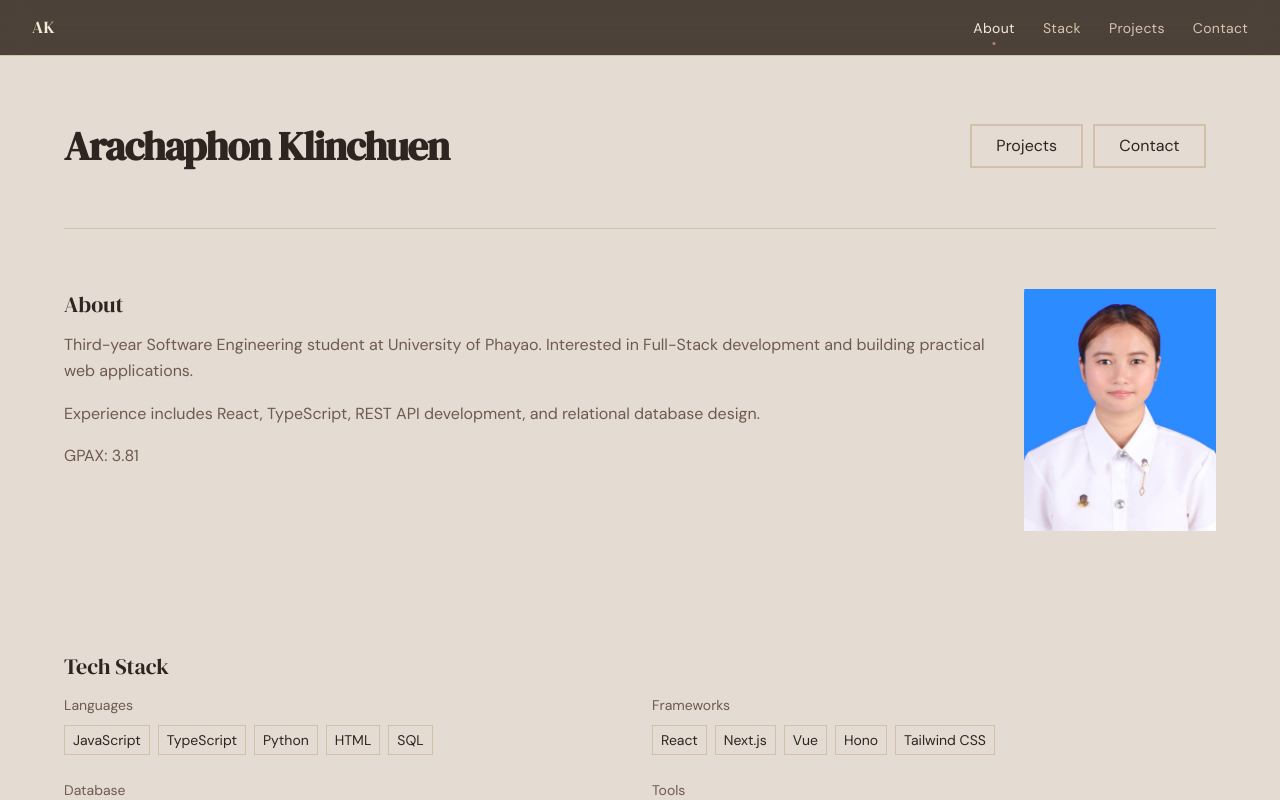
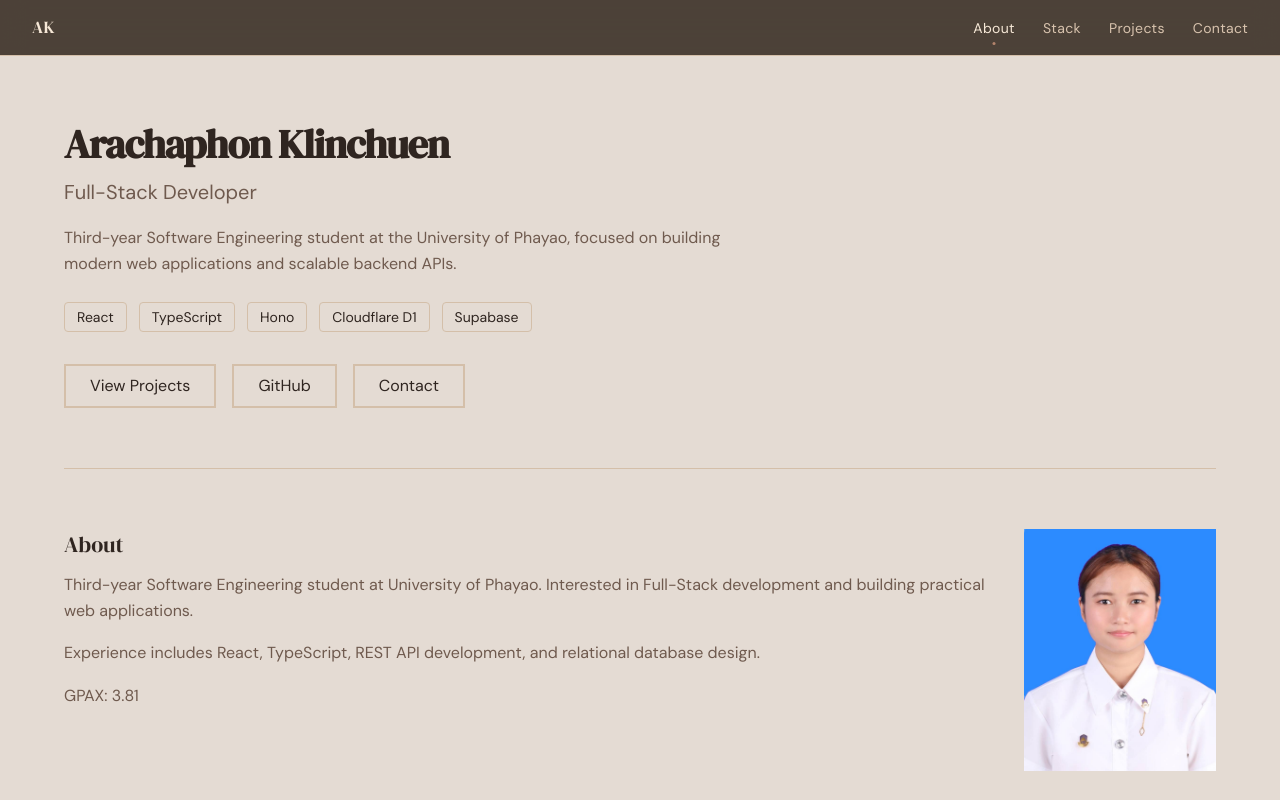
Before and after one commit to Arachaphon/ak-portfolio, a Next.js app: page / in a window 1280 px wide. Shown: the top 800 px of the page. Built offline with nearby package versions, Linux system fonts and the light colour scheme.

Commit message:
update hero section

```diff
--- a/components/sections/Hero.tsx
+++ b/components/sections/Hero.tsx
@@ -1,29 +1,82 @@
 export default function Hero() {
   return (
     <section
-      className="mx-auto flex justify-between items-center border-b pb-4 px-8"
+      className="space-y-4 border-b"
       style={{ borderColor: "var(--border)" }}
     >
-      <h1 className="text-5xl font-semibold tracking-tight">
+      <div className="max-w-2xl">
+
+        <h1 className="text-5xl font-semibold tracking-tight mb-3">
           Arachaphon Klinchuen
         </h1>
 
-      <div className="flex justify-evenly w-64">
-        <a
-          href="#projects"
-          className="px-6 py-2 border-2 transition-colors hover:bg-[var(--border)]"
-          style={{ borderColor: "var(--border)" }}
-        >
-          Projects
-        </a>
+        <p className="text-xl mb-4 text-[var(--muted)]">
+          Full-Stack Developer
+        </p>
+
+        <p className="leading-relaxed mb-6">
+          Third-year Software Engineering student at the University of Phayao,
+          focused on building modern web applications and scalable backend APIs.
+        </p>
+
+        <div className="flex flex-wrap gap-3 mb-8 text-sm">
+
+          <span className="px-3 py-1 border rounded"
+            style={{ borderColor: "var(--border)" }}>
+            React
+          </span>
+
+          <span className="px-3 py-1 border rounded"
+            style={{ borderColor: "var(--border)" }}>
+            TypeScript
+          </span>
+
+          <span className="px-3 py-1 border rounded"
+            style={{ borderColor: "var(--border)" }}>
+            Hono
+          </span>
+
+          <span className="px-3 py-1 border rounded"
+            style={{ borderColor: "var(--border)" }}>
+            Cloudflare D1
+          </span>
+
+          <span className="px-3 py-1 border rounded"
+            style={{ borderColor: "var(--border)" }}>
+            Supabase
+          </span>
+
+        </div>
+
+        <div className="flex gap-4">
 
           <a
             href="#projects"
             className="px-6 py-2 border-2 transition-colors hover:bg-[var(--border)]"
             style={{ borderColor: "var(--border)" }}
           >
+            View Projects
+          </a>
+
+          <a
+            href="https://github.com/Arachaphon"
+            target="_blank"
+            className="px-6 py-2 border-2 transition-colors hover:bg-[var(--border)]"
+            style={{ borderColor: "var(--border)" }}
+          >
+            GitHub
+          </a>
+
+          <a
+            href="#contact"
+            className="px-6 py-2 border-2 transition-colors hover:bg-[var(--border)]"
+            style={{ borderColor: "var(--border)" }}
+          >
             Contact
           </a>
+
+        </div>
+
       </div>
     </section>
   );
```
Lines whose indentation alone changed are shown as unchanged.
